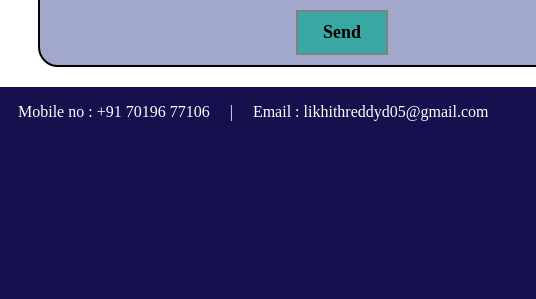
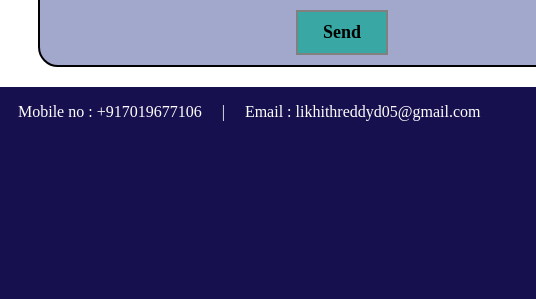
Before and after one commit to Likhithreddy22/Portfolio, a plain HTML site: page index.html in a window 1280 px wide. Shown: the part 4445-4744 px from the top of the page, 0-536 px from the left. Drawn offline with nearby package versions, Linux system fonts and the light colour scheme.

Commit message:
Update index.html

```diff
--- a/index.html
+++ b/index.html
@@ -401,7 +401,7 @@
         <div class="foot">
 
             <div class="foot-text">
-                <p class="cont-inf">Mobile no : +91 70196 77106</p>
+                <p class="cont-inf">Mobile no : +917019677106</p>
                 <p>|</p>
                 <p class="cont-inf">Email : likhithreddyd05@gmail.com</p>
             </div>
@@ -431,4 +431,5 @@
     <script src="script.js"></script>
 </body>
 
+
 </html>
```
